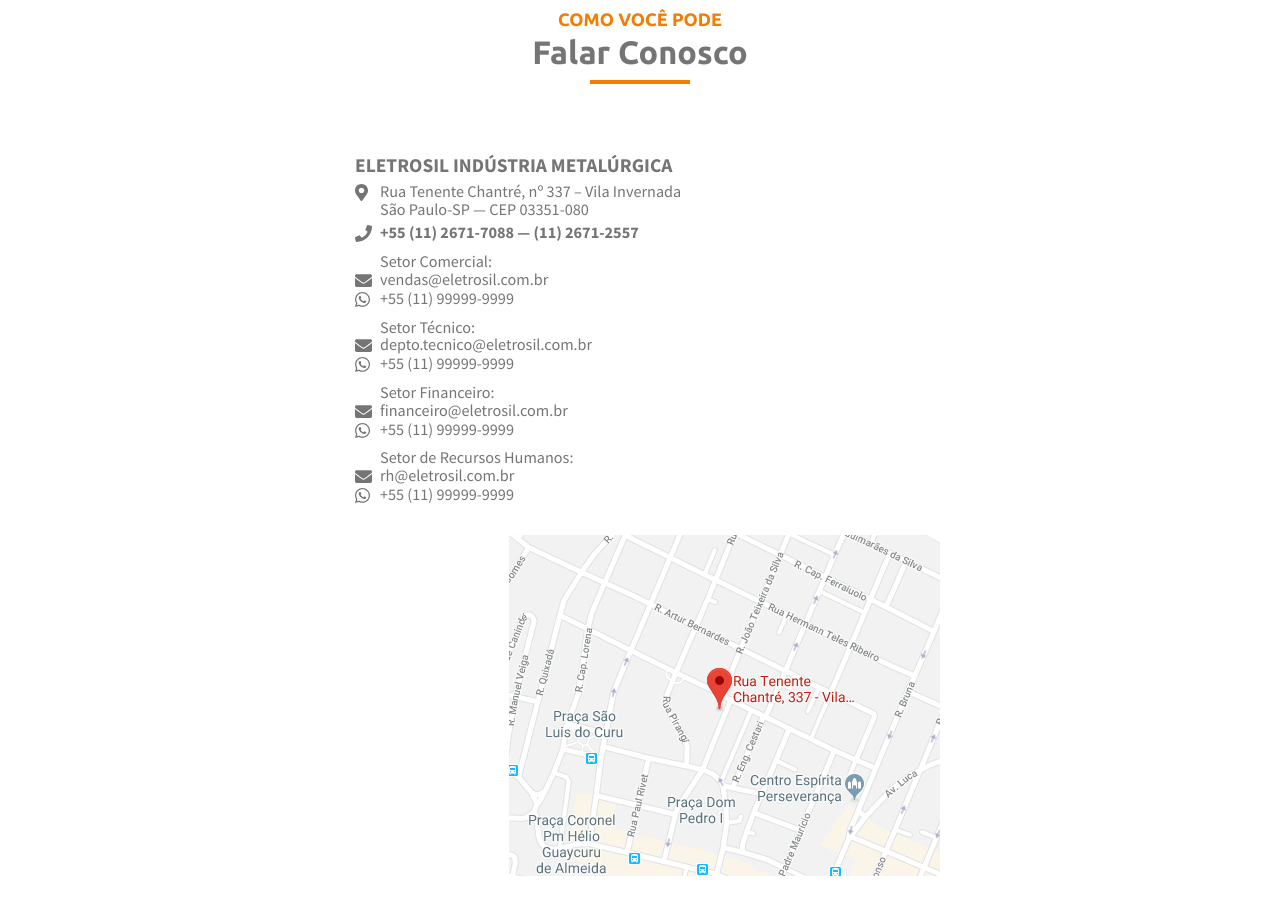
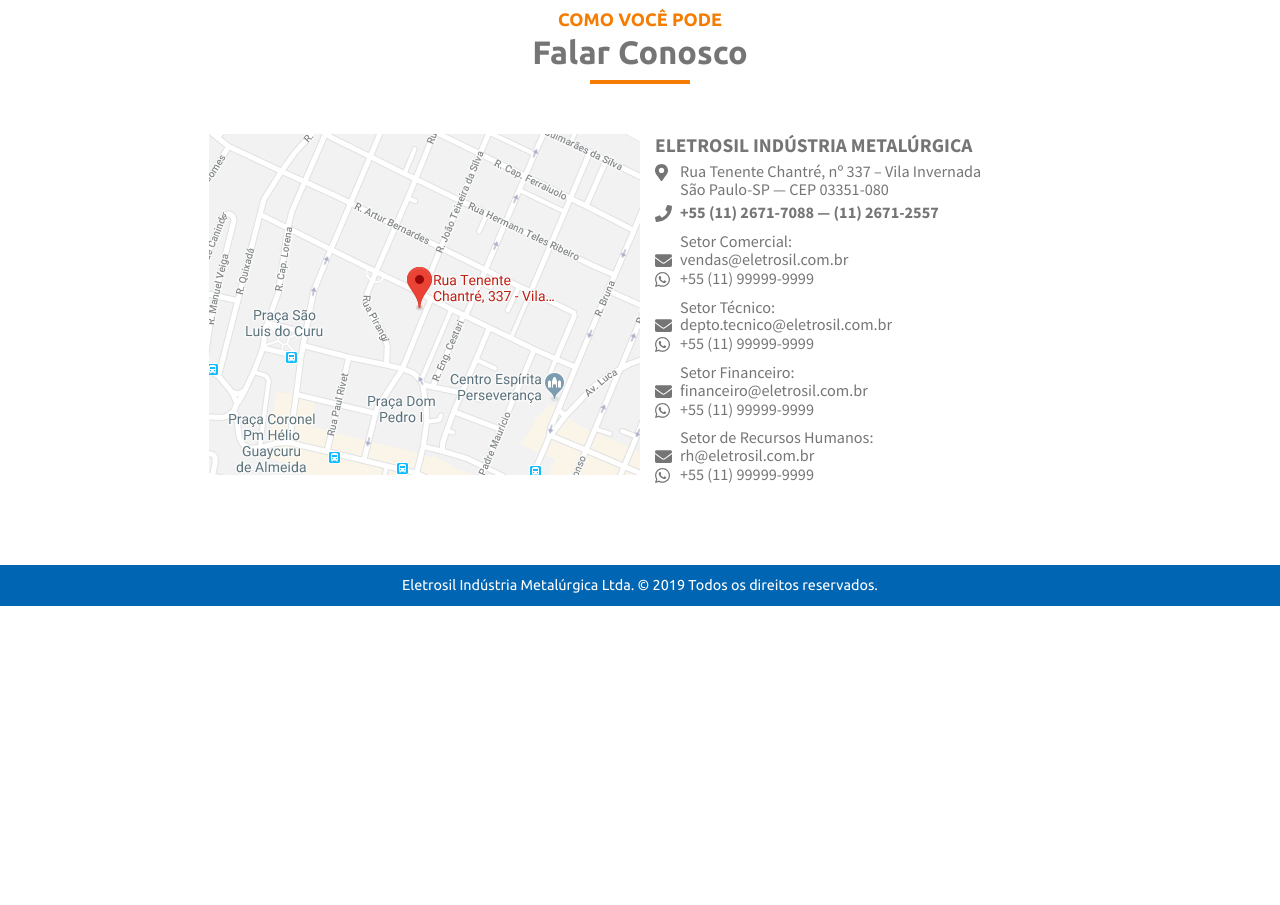
Before and after one commit to GarciaDFE/gatsby-eletrosil, a Gatsby site: page / in a window 1280 px wide. Shown: the part 1640-2545 px from the top of the page. After the commit the page ends 2246 px from the top, so only its background shows below. Built offline with nearby package versions, Linux system fonts and the light colour scheme; Gatsby itself is replaced by a stand-in of ours.

Commit message:
Finalizado implementação seção de Contatos

```diff
--- a/src/components/HomeContact.js
+++ b/src/components/HomeContact.js
@@ -8,17 +8,16 @@ import iconEmail from "../images/iconEnvelopePositivo.svg";
 import iconWhats from "../images/iconWhatsappPositivo.svg";
 
 const HomeContact = styled(Row)`
-  margin: 0;
-  padding: 0;
   width: 100%;
+  max-width: 1200px;
   display: flex;
   justify-content: center;
   align-items: flex-start;
   margin: 0 auto;
-  max-width: 1200px;
-  @media (min-width: 992px) {
+  padding: 0;
+  @media (min-width: 768px) {
     flex-direction: row-reverse;
-    justify-content: center;
+    justify-content: space-around;
   }
 `;
 
@@ -28,8 +27,11 @@ const Img = styled(Col)`
   margin: 0;
   padding: 0;
   text-align: center;
-  @media (min-width: 992px) {
+  @media (min-width: 768px) {
     text-align: right;
+  }
+  img {
+    margin: 0;
   }
 `;
 
@@ -40,9 +42,8 @@ const Contacts = styled(Col)`
   font-family: ${props => props.theme.font.second};
   color: ${props => props.theme.color.tertiaryMedium};
   margin-bottom: 20px;
-  @media (min-width: 992px) {
+  @media (min-width: 768px) {
     align-items: flex-start;
-    margin: 20px;
   }
 `;
 
@@ -57,7 +58,7 @@ const ListContacts = styled.ul`
   & li {
     margin: 0;
   }
-  @media (min-width: 992px) {
+  @media (min-width: 768px) {
     text-align: left;
   }
 `;
@@ -69,14 +70,11 @@ const Name = styled.li`
   text-transform: uppercase;
   font-weight: bold;
   padding-bottom: 5px;
-  @media (min-width: 992px) {
-    padding-left: -20px;
-  }
 `;
 
 const Local = styled.li`
   margin: 0;
-  @media (min-width: 992px) {
+  @media (min-width: 768px) {
     padding-left: 25px;
   }
   &:before {
@@ -85,7 +83,7 @@ const Local = styled.li`
     background-repeat: no-repeat;
     font-size: 0.8em;
     padding-left: 25px;
-    @media (min-width: 992px) {
+    @media (min-width: 768px) {
       margin-left: -25px;
     }
   }
@@ -105,9 +103,7 @@ const Phone = styled.li`
 
 const ItemSetor = styled.li`
   font-size: 1em;
-  @media (min-width: 992px) {
-    padding-left: 25px;
-  }
+  padding-left: 25px;
 `;
 const ItemEmail = styled.li`
   &:before {
--- a/src/pages/index.js
+++ b/src/pages/index.js
@@ -25,7 +25,7 @@ const ProdServContainer = styled(Container)`
 `;
 
 const ContactContainer = styled(Container)`
-  padding: 30px 0;
+  padding: 30px 0 0 0;
   @media (min-width: 768px) {
     padding: 50px 0;
   }
```
